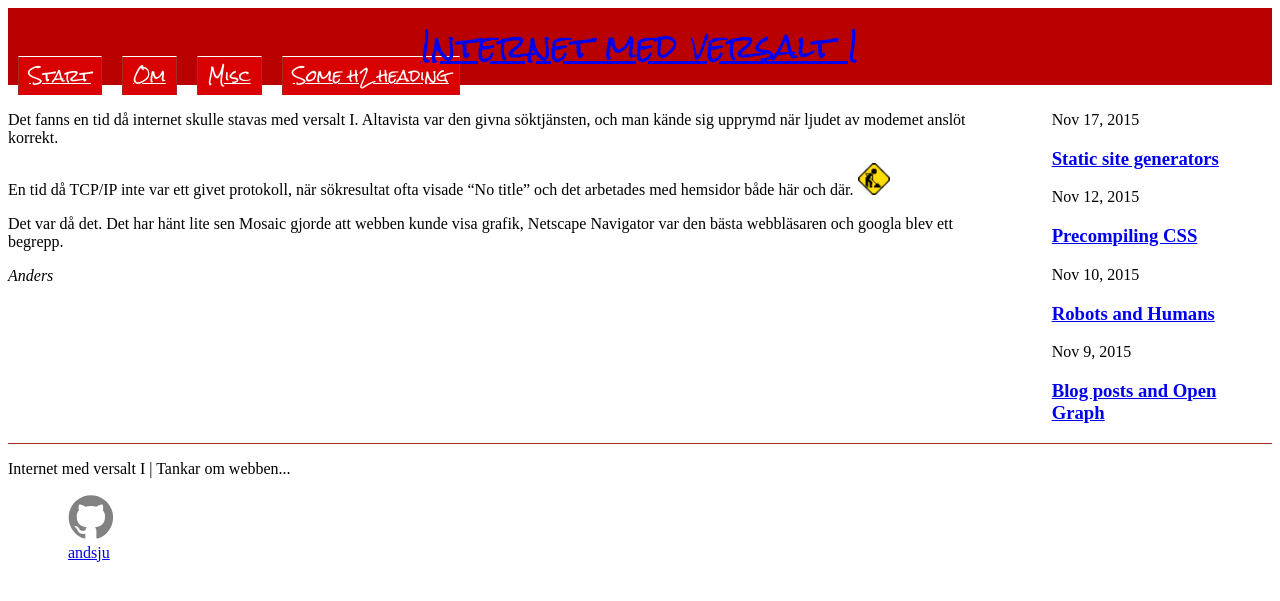
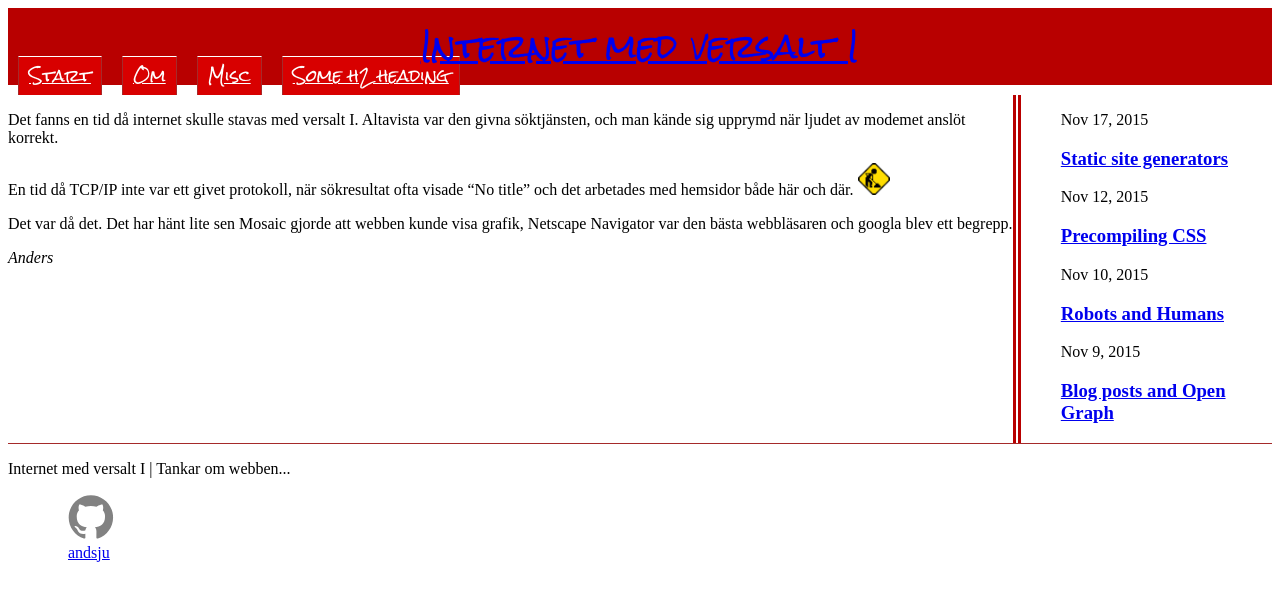
Before and after one commit to andsju/andsju, a Jekyll site: the page built from index.md, in a window 1280 px wide. Shown: the top 601 px of the page. Built offline with Jekyll 4.4.1, drawn with Linux system fonts in a browser that asks for light colours.

Commit message:
HTML semantics

```diff
--- a/css/style.css
+++ b/css/style.css
@@ -104,6 +104,19 @@
 /**
  * Page content
  */
+
+main {
+    flex: 4;
+    /* float: left; */
+    /* width: 67%; */
+    border-right: 8px double #B80000;
+}
+
+aside {
+    flex: 1;
+    min-width: 240px;
+}
+
 .page-content {
     float: left;
     width: 67%;
```
